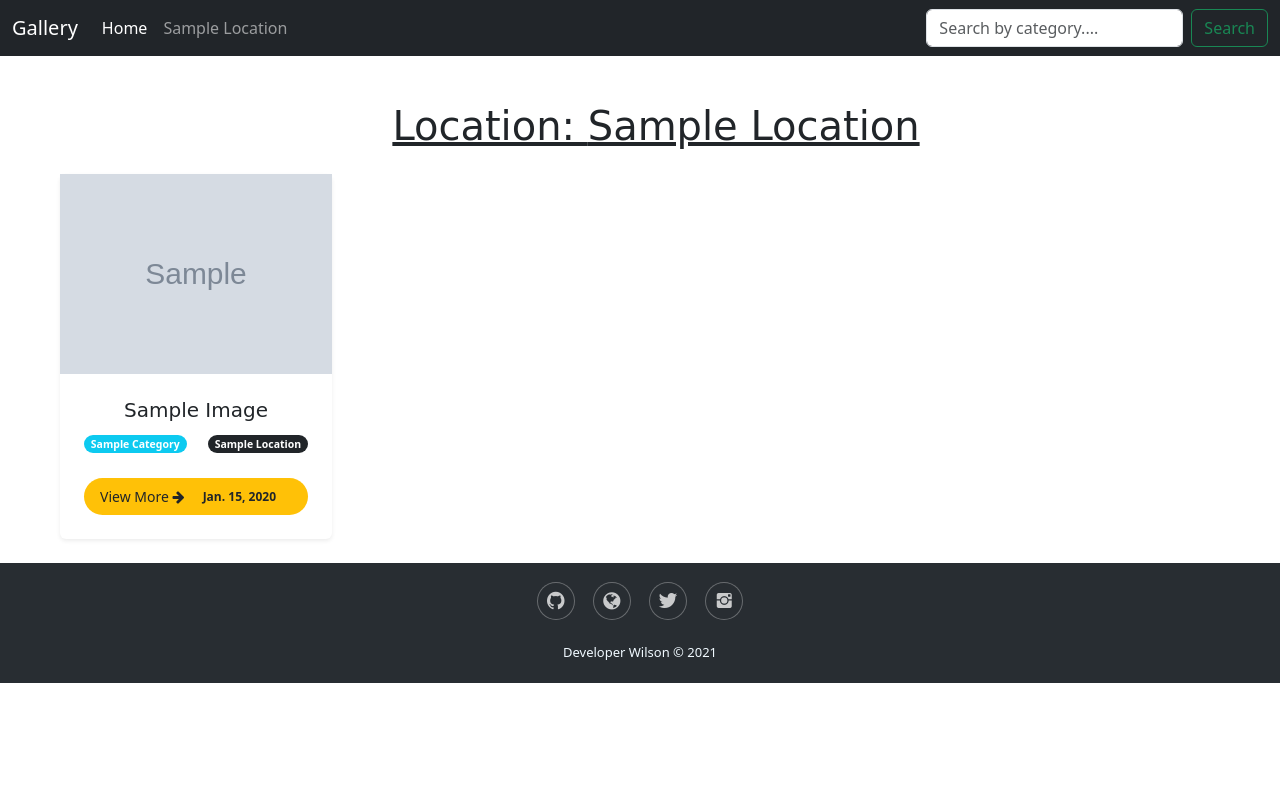
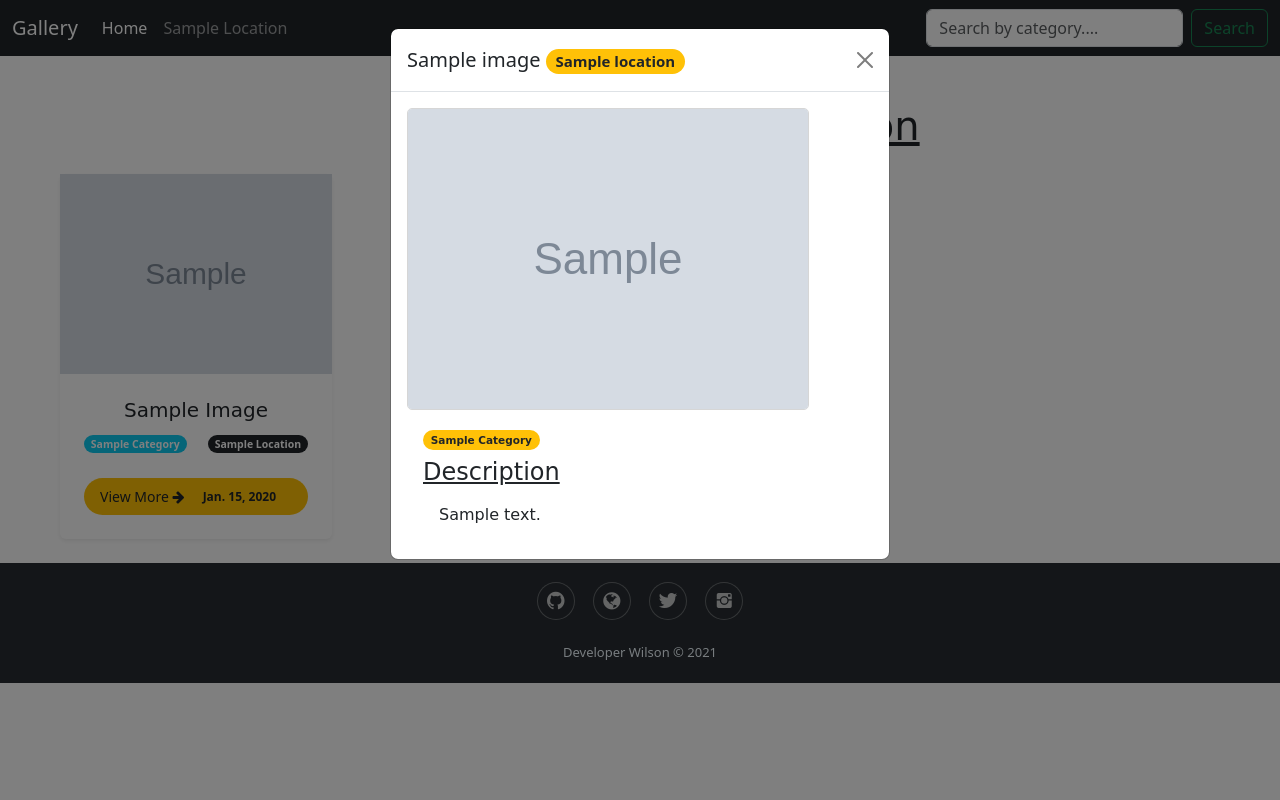
Before and after one commit to WilsonKinyua/personal-gallery, a Django app: page /location/1/ in a window 1280 px wide, after a click that opens the changed part. Run offline with Django 3.2, Linux system fonts and the light colour scheme; tables that the repository leaves empty hold one stand-in row (values such as "Sample post"); grey boxes marked "Sample" are stand-in pictures; some libraries are stand-ins or nearby versions; some web fonts are replaced.

Commit message:
displaying image details on search function done

```diff
--- a/app/templates/location.html
+++ b/app/templates/location.html
@@ -17,7 +17,9 @@
                     <div class="bg-white rounded shadow-sm"><img src="{{ photo.image.url }}" alt=""
                             class="img-fluid card-img-top">
                         <div class="p-4">
-                            <h5 class="headings text-center"> <a data-bs-toggle="modal" data-bs-target="#modalDisplayImageDetails{{photo.id}}" class="text-dark text-capitalize modal-click">
+                            <h5 class="headings text-center"> <a data-bs-toggle="modal"
+                                    data-bs-target="#modalDisplayImageDetails{{photo.id}}"
+                                    class="text-dark text-capitalize modal-click">
                                     {{ photo.name }}
                                 </a></h5>
                             <div class="d-flex justify-content-between">
@@ -38,7 +40,8 @@
                             </div>
                             <div
                                 class="d-flex align-items-center justify-content-between rounded-pill bg-warning px-3 py-2 mt-4">
-                                <a data-bs-toggle="modal" data-bs-target="#modalDisplayImageDetails{{photo.id}}" class="text-dark modal-click">
+                                <a data-bs-toggle="modal" data-bs-target="#modalDisplayImageDetails{{photo.id}}"
+                                    class="text-dark modal-click">
                                     <p class="small mb-0">
                                         View More
                                         <i class="fa fa-arrow-right"></i>
@@ -51,6 +54,33 @@
                         </div>
                     </div>
                 </div>
+                <!-- modal to display the image details -->
+                <div class="modal fade" id="modalDisplayImageDetails{{photo.id}}" tabindex="-1"
+                    aria-labelledby="modalDisplayImageDetailsLabel" aria-hidden="true">
+                    <div class="modal-dialog">
+                        <div class="modal-content">
+                            <div class="modal-header">
+                                <h5 class="modal-title" id="modalDisplayImageDetailsLabel">{{ photo.name}} <small
+                                        class="badge rounded-pill bg-warning text-dark">{{ photo.location}}</small></h5>
+                                <button type="button" class="btn-close" data-bs-dismiss="modal"
+                                    aria-label="Close"></button>
+                            </div>
+                            <div class="modal-body">
+                                <img src="{{ photo.image.url }}" alt="" class="img-fluid">
+                                <div class="content m-3">
+                                    <h6 class="headings text-capitalize badge rounded-pill bg-warning text-dark">
+                                        <small>{{ photo.category }}</small>
+                                    </h6>
+                                    <h4 class="headings text-underline">Description</h4>
+                                    <p class="m-3 headings">
+                                        {{photo.description }}
+                                    </p>
+                                </div>
+                            </div>
+                        </div>
+                    </div>
+                </div>
+                <!-- modal end -->
                 <!-- End -->
                 {% empty %}
                 <!-- no photos -->
```
Also changed, not shown: app/templates/search.html (+32 -2 lines).
